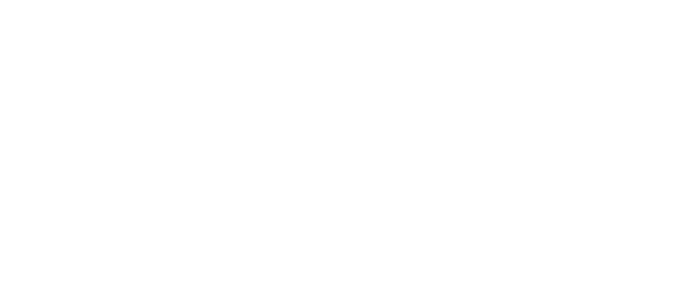
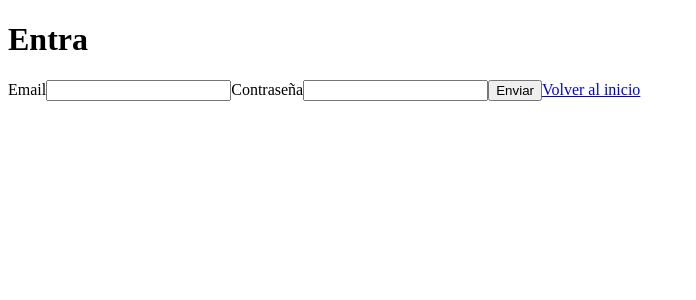
Before and after one commit to Vadithalion/ederPadel, an Angular app: page /login in a window 1280 px wide. Before the commit this address led to /. Shown: the top 300 px of the page, without its empty margins (0-696 px from the left). Built offline with nearby package versions, Linux system fonts and the light colour scheme.

Commit message:
login component - route

```diff
--- a/src/app/app-routing.module.ts
+++ b/src/app/app-routing.module.ts
@@ -3,10 +3,12 @@
 import { RouterModule, Routes } from '@angular/router';
 import { HomeComponent } from './components/home/home/home.component';
 import { RegisterComponent } from './components/register/register/register.component';
+import { LoginComponent } from './components/login/login/login.component';
 
 const routes: Routes = [
   {path:'', component: HomeComponent},
-  {path:'register', component: RegisterComponent}
+  {path:'register', component: RegisterComponent},
+  {path:'login', component: LoginComponent}
 ];
 
 @NgModule({
--- a/src/app/app.module.ts
+++ b/src/app/app.module.ts
@@ -7,12 +7,14 @@
 import { AppComponent } from './app.component';
 import { RegisterComponent } from './components/register/register/register.component';
 import { HomeComponent } from './components/home/home/home.component';
+import { LoginComponent } from './components/login/login/login.component';
 
 @NgModule({
   declarations: [
     AppComponent,
     RegisterComponent,
-    HomeComponent
+    HomeComponent,
+    LoginComponent
   ],
   imports: [
     BrowserModule,
--- /dev/null
+++ b/src/app/components/login/login/login.component.html
@@ -0,0 +1,11 @@
+<h1>Entra</h1>
+<form [formGroup]="loginForm" (ngSubmit)="setLoginForm()">
+  <label>Email</label>
+  <input formControlName="email">
+
+  <label>Contraseña</label>
+  <input formControlName="password">
+
+  <button>Enviar</button>
+    <a routerLink="/">Volver al inicio</a>
+</form>
--- /dev/null
+++ b/src/app/components/login/login/login.component.ts
@@ -0,0 +1,24 @@
+import { Component } from '@angular/core';
+import { FormControl, FormGroup, Validators } from '@angular/forms';
+
+@Component({
+  selector: 'app-login',
+  templateUrl: './login.component.html',
+  styleUrls: ['./login.component.scss']
+})
+export class LoginComponent {
+
+  public loginForm = new FormGroup({
+    email: new FormControl(null, Validators.required),
+    password: new FormControl(null, Validators.required),
+  });
+
+  constructor(){
+
+  }
+
+  public setLoginForm() {
+    // iñi - el alert te devuelve lo que hayas puesto en el cuadro del nombre
+    alert(this.loginForm.get('email')?.value)
+  }
+}
--- a/src/app/components/register/register/register.component.html
+++ b/src/app/components/register/register/register.component.html
@@ -1,4 +1,4 @@
-      <h1>User Registration</h1>
+      <h1>Resgístrate</h1>
       <form [formGroup]="registerForm" (ngSubmit)="setRegisterForm()">
 
         <label>Nombre</label>
```
Also changed, not shown: src/app/components/login/login/login.component.scss (added), 1 other file (tests, documents, lock files or other folders).
